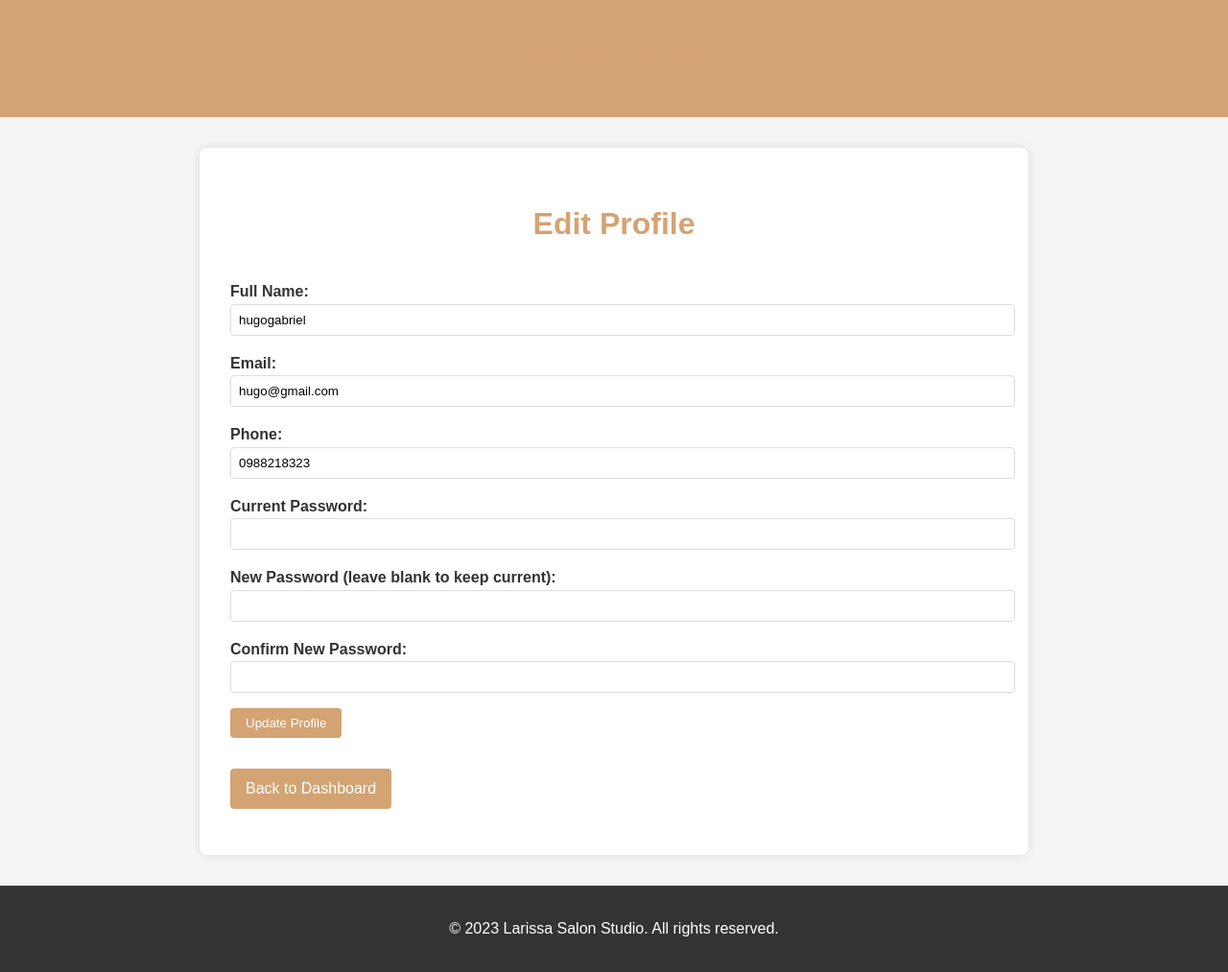
After one commit to Hugo343/larissa_new, a PHP site: page /edit-profile.php in a window 1280 px wide. The commit adds this page. Shown: the whole page at 96% size. Run offline with PHP 8.4, Linux system fonts and the light colour scheme; a user stored in the database is signed in; data comes from the database, SQL or seed files in the repository.

Commit message:
fixed dashboard user
perbaikan dashboard, buat halaman edit profile

```diff
--- a/booking.php
+++ b/booking.php
@@ -3,7 +3,7 @@ session_start();
 require_once 'config.php';
 
 if (!isset($_SESSION['user_id'])) {
-    header('Location: login.php');
+    header('Location: auth.php');
     exit();
 }
 
@@ -21,7 +21,7 @@ if (isset($_GET['service_id'])) {
 
 if ($_SERVER['REQUEST_METHOD'] === 'POST') {
     $serviceId = $_POST['service_id'];
-    $bookingDate = $_POST['booking_date'];
+    $bookingDate = $_POSpT['booking_date'];
     $bookingTime = $_POST['booking_time'];
 
     $stmt = $pdo->prepare("INSERT INTO appointments (user_id, service_id, appointment_date, appointment_time) VALUES (?, ?, ?, ?)");
--- /dev/null
+++ b/edit-profile.php
@@ -0,0 +1,203 @@
+<?php
+session_start();
+require_once 'config.php';
+
+if (!isset($_SESSION['user_id'])) {
+    header('Location: login.php');
+    exit();
+}
+
+$user_id = $_SESSION['user_id'];
+
+if ($_SERVER['REQUEST_METHOD'] == 'POST') {
+    $full_name = $_POST['full_name'];
+    $email = $_POST['email'];
+    $phone = $_POST['phone'];
+    $current_password = $_POST['current_password'];
+    $new_password = $_POST['new_password'];
+    $confirm_password = $_POST['confirm_password'];
+
+    $stmt = $pdo->prepare("SELECT * FROM users WHERE id = ?");
+    $stmt->execute([$user_id]);
+    $user = $stmt->fetch(PDO::FETCH_ASSOC);
+
+    if (password_verify($current_password, $user['password'])) {
+        $update_fields = [];
+        $update_values = [];
+
+        if (!empty($full_name)) {
+            $update_fields[] = "full_name = ?";
+            $update_values[] = $full_name;
+        }
+        if (!empty($email)) {
+            $update_fields[] = "email = ?";
+            $update_values[] = $email;
+        }
+        if (!empty($phone)) {
+            $update_fields[] = "phone = ?";
+            $update_values[] = $phone;
+        }
+        if (!empty($new_password) && $new_password === $confirm_password) {
+            $update_fields[] = "password = ?";
+            $update_values[] = password_hash($new_password, PASSWORD_DEFAULT);
+        }
+
+        if (!empty($update_fields)) {
+            $update_values[] = $user_id;
+            $sql = "UPDATE users SET " . implode(", ", $update_fields) . " WHERE id = ?";
+            $stmt = $pdo->prepare($sql);
+            if ($stmt->execute($update_values)) {
+                $success_message = "Profile updated successfully!";
+            } else {
+                $error_message = "Error updating profile. Please try again.";
+            }
+        }
+    } else {
+        $error_message = "Current password is incorrect.";
+    }
+}
+
+$stmt = $pdo->prepare("SELECT * FROM users WHERE id = ?");
+$stmt->execute([$user_id]);
+$user = $stmt->fetch(PDO::FETCH_ASSOC);
+?>
+
+<!DOCTYPE html>
+<html lang="id">
+<head>
+    <meta charset="UTF-8">
+    <meta name="viewport" content="width=device-width, initial-scale=1.0">
+    <title>Edit Profile - Larissa Salon Studio</title>
+    <link rel="stylesheet" href="https://cdnjs.cloudflare.com/ajax/libs/font-awesome/6.0.0-beta3/css/all.min.css">
+    <style>
+        body {
+            font-family: 'Arial', sans-serif;
+            line-height: 1.6;
+            color: #333;
+            background-color: #f4f4f4;
+            margin: 0;
+            padding: 0;
+        }
+        .navbar {
+            background-color: #d4a373;
+            color: white;
+            padding: 1rem;
+            text-align: center;
+        }
+        .container {
+            max-width: 800px;
+            margin: 2rem auto;
+            padding: 2rem;
+            background-color: white;
+            box-shadow: 0 0 10px rgba(0,0,0,0.1);
+            border-radius: 8px;
+        }
+        h1 {
+            color: #d4a373;
+            text-align: center;
+            margin-bottom: 2rem;
+        }
+        form {
+            display: grid;
+            gap: 1rem;
+        }
+        label {
+            font-weight: bold;
+        }
+        input[type="text"],
+        input[type="email"],
+        input[type="tel"],
+        input[type="password"] {
+            width: 100%;
+            padding: 0.5rem;
+            border: 1px solid #ddd;
+            border-radius: 4px;
+        }
+        .btn {
+            display: inline-block;
+            padding: 0.5rem 1rem;
+            background-color: #d4a373;
+            color: white;
+            text-decoration: none;
+            border: none;
+            border-radius: 4px;
+            cursor: pointer;
+            transition: background-color 0.3s ease;
+        }
+        .btn:hover {
+            background-color: #c08c5a;
+        }
+        .message {
+            padding: 1rem;
+            margin-bottom: 1rem;
+            border-radius: 4px;
+        }
+        .success {
+            background-color: #d4edda;
+            color: #155724;
+            border: 1px solid #c3e6cb;
+        }
+        .error {
+            background-color: #f8d7da;
+            color: #721c24;
+            border: 1px solid #f5c6cb;
+        }
+        footer {
+            background-color: #333;
+            color: white;
+            text-align: center;
+            padding: 1rem;
+            margin-top: 2rem;
+        }
+    </style>
+</head>
+<body>
+    <nav class="navbar">
+        <h1>Larissa Salon Studio</h1>
+    </nav>
+
+    <div class="container">
+        <h1>Edit Profile</h1>
+        <?php if (isset($success_message)): ?>
+            <div class="message success"><?php echo $success_message; ?></div>
+        <?php endif; ?>
+        <?php if (isset($error_message)): ?>
+            <div class="message error"><?php echo $error_message; ?></div>
+        <?php endif; ?>
+        <form action="" method="POST">
+            <div>
+                <label for="full_name">Full Name:</label>
+                <input type="text" id="full_name" name="full_name" value="<?php echo htmlspecialchars($user['full_name']); ?>">
+            </div>
+            <div>
+                <label for="email">Email:</label>
+                <input type="email" id="email" name="email" value="<?php echo htmlspecialchars($user['email']); ?>">
+            </div>
+            <div>
+                <label for="phone">Phone:</label>
+                <input type="tel" id="phone" name="phone" value="<?php echo htmlspecialchars($user['phone']); ?>">
+            </div>
+            <div>
+                <label for="current_password">Current Password:</label>
+                <input type="password" id="current_password" name="current_password" required>
+            </div>
+            <div>
+                <label for="new_password">New Password (leave blank to keep current):</label>
+                <input type="password" id="new_password" name="new_password">
+            </div>
+            <div>
+                <label for="confirm_password">Confirm New Password:</label>
+                <input type="password" id="confirm_password" name="confirm_password">
+            </div>
+            <div>
+                <button type="submit" class="btn">Update Profile</button>
+            </div>
+        </form>
+        <p><a href="dashboard.php" class="btn" style="margin-top: 1rem;">Back to Dashboard</a></p>
+    </div>
+
+    <footer>
+        <p>&copy; 2023 Larissa Salon Studio. All rights reserved.</p>
+    </footer>
+</body>
+</html>
```
Also changed, not shown: dashboard.php (+95 -5 lines), register.php (added, +79 -0 lines).
